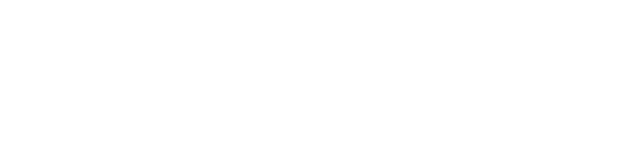
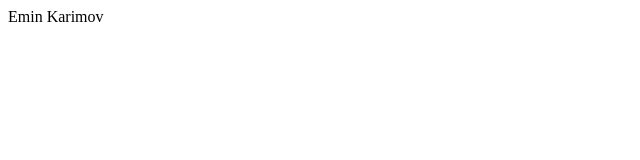
Before and after one commit to aliyusifov/html, a plain HTML site: page emin.html in a window 1280 px wide. Shown: the whole page, without its empty margins (0-640 px from the left). Drawn offline with Linux system fonts and the light colour scheme.

Commit message:
Modified emin.html

```diff
--- a/emin.html
+++ b/emin.html
@@ -7,6 +7,6 @@
     <title>Document</title>
 </head>
 <body>
-
+    <section>Emin Karimov</section>
 </body>
 </html>
```
